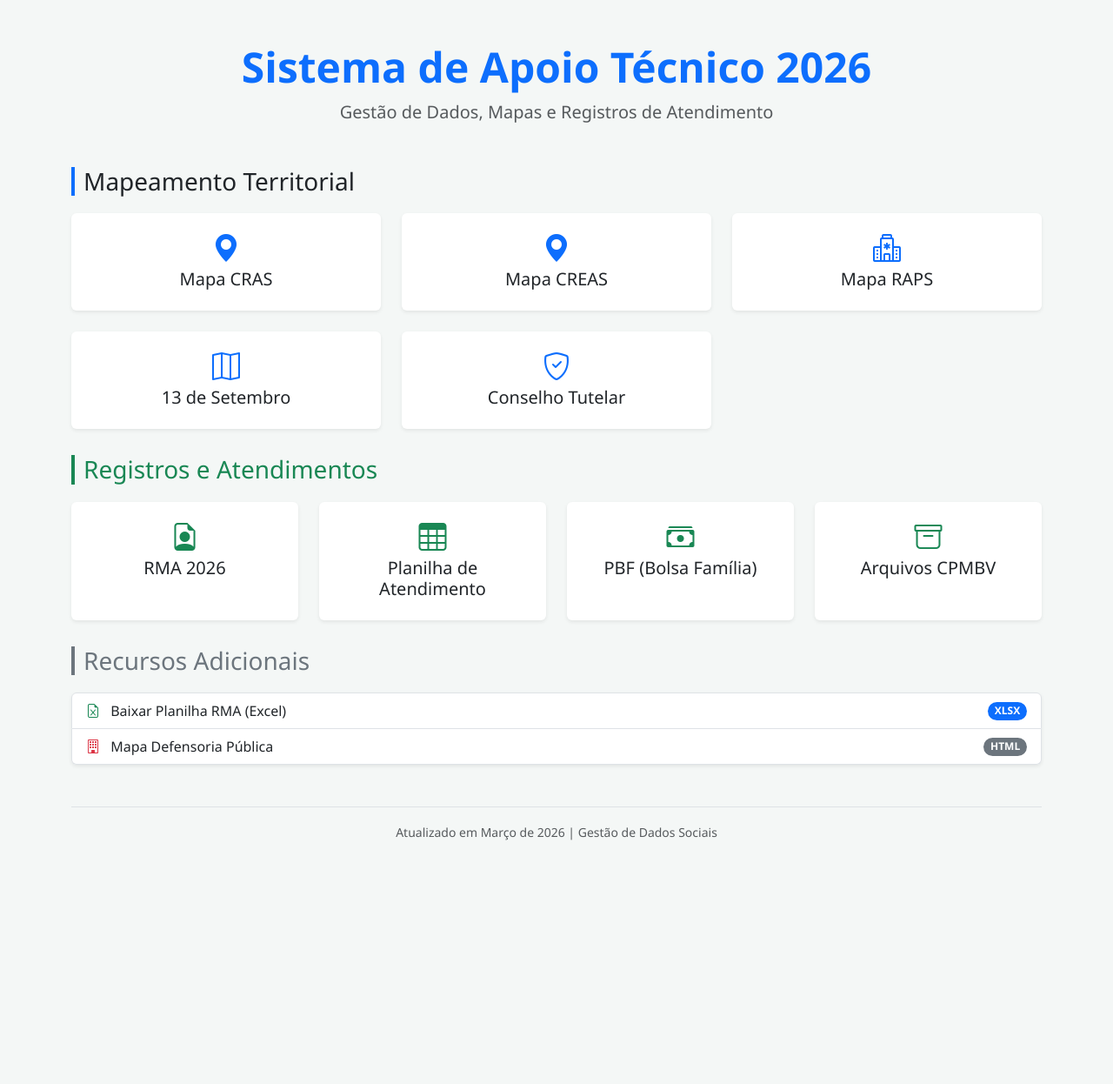
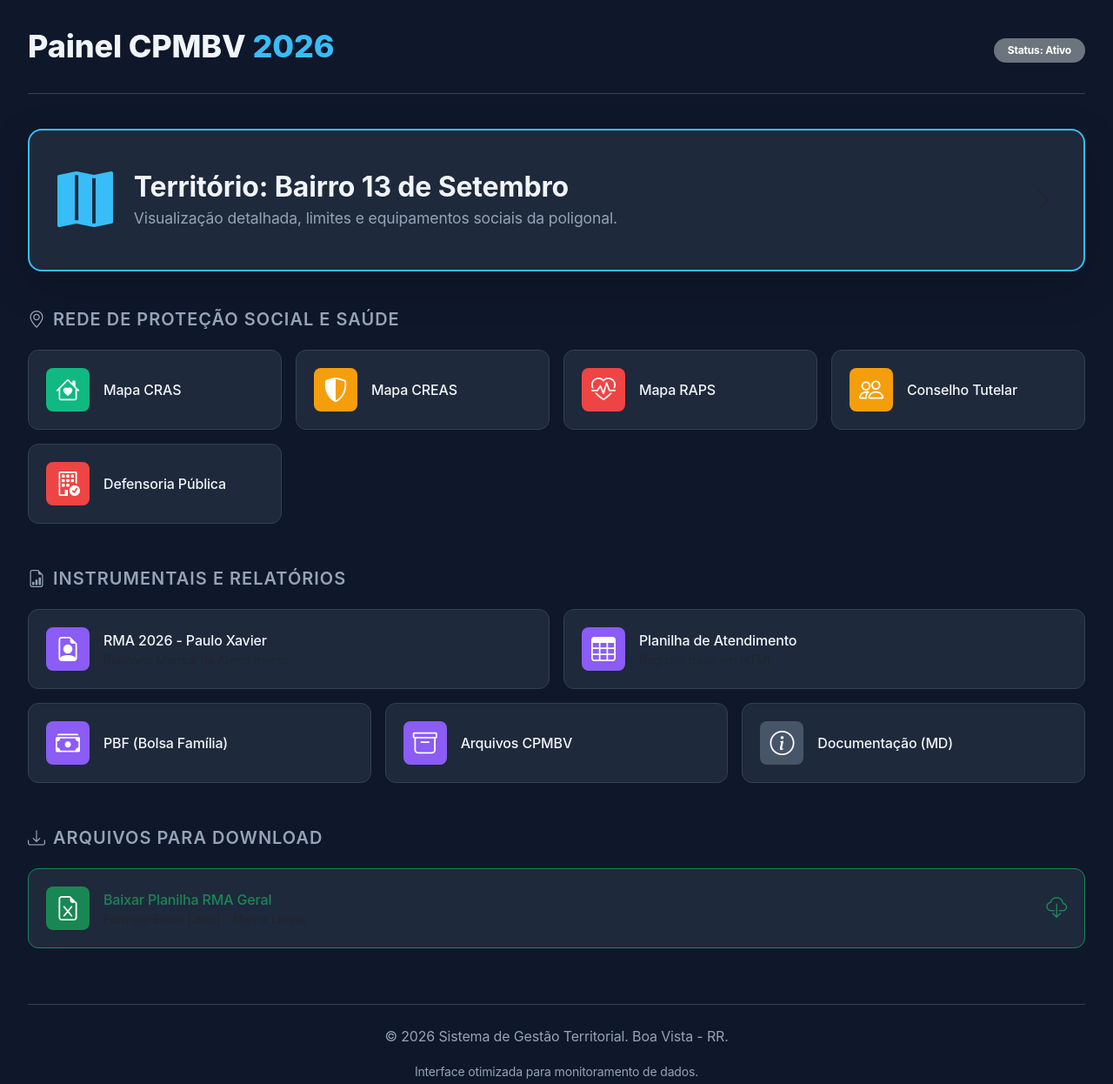
Before and after one commit to CRASTecnus/Painel-de-Atendimento-Equipe-Volante-, a plain HTML site: page index.html in a window 1280 px wide. Shown: the whole page at 87% size. Before the commit the page ends 1016 px from the top, so only its background shows below. Drawn offline with nearby package versions, Linux system fonts and the light colour scheme.

Commit message:
Update index.html

```diff
--- a/index.html
+++ b/index.html
@@ -3,126 +3,293 @@
 <head>
     <meta charset="UTF-8">
     <meta name="viewport" content="width=device-width, initial-scale=1.0">
-    <title>Painel de Gestão - CPMBV 2026</title>
-    <link href="https://cdn.jsdelivr.net/npm/bootstrap@5.3.0/dist/css/bootstrap.min.css" rel="stylesheet">
-    <link rel="stylesheet" href="https://cdn.jsdelivr.net/npm/bootstrap-icons@1.11.0/font/bootstrap-icons.css">
+    <title>Painel Territorial - 13 de Setembro | CPMBV 2026</title>
+    <link href="https://cdn.jsdelivr.net/npm/bootstrap@5.3.2/dist/css/bootstrap.min.css" rel="stylesheet">
+    <link rel="stylesheet" href="https://cdn.jsdelivr.net/npm/bootstrap-icons@1.11.2/font/bootstrap-icons.min.css">
     <style>
-        body { background-color: #f4f7f6; font-family: 'Segoe UI', Tahoma, Geneva, Verdana, sans-serif; }
-        .card-link { transition: transform 0.2s; text-decoration: none; color: inherit; }
-        .card-link:hover { transform: translateY(-5px); }
-        .icon-box { font-size: 2rem; color: #0d6efd; margin-bottom: 1rem; }
-        .category-title { border-left: 4px solid #0d6efd; padding-left: 10px; margin-bottom: 20px; margin-top: 30px; }
+        :root {
+            --bg-panel: #1e293b; /* Slate 800 */
+            --bg-body: #0f172a;  /* Slate 900 */
+            --text-main: #f1f5f9;
+            --text-muted: #94a3b8;
+            --accent: #38bdf8;   /* Sky 400 */
+            --accent-hover: #7dd3fc;
+            --card-cras: #10b981; /* Emerald 500 */
+            --card-creas: #f59e0b; /* Amber 500 */
+            --card-saude: #ef4444; /* Red 500 */
+            --card-doc: #8b5cf6;   /* Violet 500 */
+        }
+
+        body {
+            background-color: var(--bg-body);
+            color: var(--text-main);
+            font-family: 'Inter', system-ui, -apple-system, sans-serif;
+            letter-spacing: -0.01em;
+        }
+
+        .dashboard-container {
+            max-width: 1400px;
+            margin: 0 auto;
+            padding: 2rem;
+        }
+
+        /* Header */
+        header {
+            border-bottom: 1px solid #334155;
+            padding-bottom: 1.5rem;
+            margin-bottom: 2.5rem;
+        }
+
+        h1.main-title {
+            font-size: 2.25rem;
+            font-weight: 800;
+            color: var(--text-main);
+        }
+
+        h1.main-title span {
+            color: var(--accent);
+        }
+
+        /* Card Destaque: Território */
+        .territory-hero {
+            background-color: var(--bg-panel);
+            border: 2px solid var(--accent);
+            border-radius: 1rem;
+            padding: 2rem;
+            transition: all 0.3s ease;
+            text-decoration: none;
+            display: flex;
+            align-items: center;
+            gap: 1.5rem;
+            margin-bottom: 2.5rem;
+        }
+
+        .territory-hero:hover {
+            transform: translateY(-5px);
+            box-shadow: 0 10px 15px -3px rgba(56, 189, 248, 0.2);
+            border-color: var(--accent-hover);
+        }
+
+        .territory-icon {
+            font-size: 4rem;
+            color: var(--accent);
+        }
+
+        .territory-info h2 {
+            font-weight: 700;
+            color: var(--text-main);
+            margin-bottom: 0.25rem;
+        }
+
+        .territory-info p {
+            color: var(--text-muted);
+            margin: 0;
+            font-size: 1.1rem;
+        }
+
+        /* Seções de Grade */
+        .section-title {
+            font-size: 1.25rem;
+            font-weight: 600;
+            color: var(--text-muted);
+            text-transform: uppercase;
+            letter-spacing: 0.05em;
+            margin-bottom: 1.25rem;
+            display: flex;
+            align-items: center;
+            gap: 0.5rem;
+        }
+
+        /* Cards Gerais */
+        .stat-card {
+            background-color: var(--bg-panel);
+            border: 1px solid #334155;
+            border-radius: 0.75rem;
+            padding: 1.25rem;
+            transition: all 0.2s ease;
+            text-decoration: none;
+            display: flex;
+            align-items: center;
+            gap: 1rem;
+            height: 100%;
+        }
+
+        .stat-card:hover {
+            background-color: #2d3748;
+            border-color: #475569;
+            transform: translateY(-2px);
+        }
+
+        .stat-icon {
+            font-size: 1.75rem;
+            width: 50px;
+            height: 50px;
+            display: flex;
+            align-items: center;
+            justify-content: center;
+            border-radius: 0.5rem;
+            color: #fff;
+        }
+
+        .stat-label {
+            color: var(--text-main);
+            font-weight: 500;
+            font-size: 1rem;
+            margin: 0;
+        }
+
+        /* Cores dos Ícones */
+        .bg-cras { background-color: var(--card-cras); }
+        .bg-creas { background-color: var(--card-creas); }
+        .bg-saude { background-color: var(--card-saude); }
+        .bg-doc { background-color: var(--card-doc); }
+        .bg-download { background-color: #475569; }
+
+        /* Footer */
+        footer {
+            margin-top: 4rem;
+            padding-top: 1.5rem;
+            border-top: 1px solid #334155;
+            text-align: center;
+            color: var(--text-muted);
+        }
+
+        /* Ajustes Responsivos */
+        @media (max-width: 768px) {
+            .dashboard-container { padding: 1rem; }
+            .territory-hero { flex-direction: column; text-align: center; padding: 1.5rem; }
+            .territory-icon { font-size: 3rem; }
+            h1.main-title { font-size: 1.75rem; }
+        }
     </style>
 </head>
 <body>
 
-<div class="container py-5">
-    <header class="text-center mb-5">
-        <h1 class="display-5 fw-bold text-primary">Sistema de Apoio Técnico 2026</h1>
-        <p class="lead text-muted">Gestão de Dados, Mapas e Registros de Atendimento</p>
+<div class="dashboard-container">
+    <header class="d-flex justify-content-between align-items-center flex-wrap gap-2">
+        <h1 class="main-title">Painel CPMBV <span>2026</span></h1>
+        <span class="badge bg-secondary px-3 py-2 rounded-pill">Status: Ativo</span>
     </header>
 
-    <h3 class="category-title">Mapeamento Territorial</h3>
-    <div class="row g-4">
-        <div class="col-md-4 col-sm-6">
-            <a href="Mapa_CRAS.html" class="card card-link h-100 shadow-sm border-0">
-                <div class="card-body text-center">
-                    <i class="bi bi-geo-alt-fill icon-box"></i>
-                    <h5 class="card-title">Mapa CRAS</h5>
+    <a href="Territorio_13_Setembro.html" class="territory-hero shadow-lg">
+        <div class="territory-icon">
+            <i class="bi bi-map-fill"></i>
+        </div>
+        <div class="territory-info">
+            <h2>Território: Bairro 13 de Setembro</h2>
+            <p>Visualização detalhada, limites e equipamentos sociais da poligonal.</p>
+        </div>
+        <div class="ms-auto text-end d-none d-md-block">
+            <i class="bi bi-chevron-right text-muted fs-3"></i>
         </div>
     </a>
+
+    <div class="mb-5">
+        <div class="section-title">
+            <i class="bi bi-geo-alt"></i> Rede de Proteção Social e Saúde
         </div>
-        <div class="col-md-4 col-sm-6">
-            <a href="Mapa_CREAS.html" class="card card-link h-100 shadow-sm border-0">
-                <div class="card-body text-center">
-                    <i class="bi bi-geo-alt-fill icon-box"></i>
-                    <h5 class="card-title">Mapa CREAS</h5>
-                </div>
+        <div class="row g-3">
+            <div class="col-6 col-md-4 col-lg-3">
+                <a href="Mapa_CRAS.html" class="stat-card">
+                    <div class="stat-icon bg-cras"><i class="bi bi-house-heart"></i></div>
+                    <p class="stat-label">Mapa CRAS</p>
                 </a>
             </div>
-        <div class="col-md-4 col-sm-6">
-            <a href="Mapa_RAPS.html" class="card card-link h-100 shadow-sm border-0">
-                <div class="card-body text-center">
-                    <i class="bi bi-hospital icon-box"></i>
-                    <h5 class="card-title">Mapa RAPS</h5>
-                </div>
+            <div class="col-6 col-md-4 col-lg-3">
+                <a href="Mapa_CREAS.html" class="stat-card">
+                    <div class="stat-icon bg-creas"><i class="bi bi-shield-shaded"></i></div>
+                    <p class="stat-label">Mapa CREAS</p>
                 </a>
             </div>
-        <div class="col-md-4 col-sm-6">
-            <a href="Territorio_13_Setembro.html" class="card card-link h-100 shadow-sm border-0">
-                <div class="card-body text-center">
-                    <i class="bi bi-map icon-box"></i>
-                    <h5 class="card-title">13 de Setembro</h5>
-                </div>
+            <div class="col-6 col-md-4 col-lg-3">
+                <a href="Mapa_RAPS.html" class="stat-card">
+                    <div class="stat-icon bg-saude"><i class="bi bi-heart-pulse"></i></div>
+                    <p class="stat-label">Mapa RAPS</p>
                 </a>
             </div>
-        <div class="col-md-4 col-sm-6">
-            <a href="Mapa_Conselho Tutelar.html" class="card card-link h-100 shadow-sm border-0">
-                <div class="card-body text-center">
-                    <i class="bi bi-shield-check icon-box"></i>
-                    <h5 class="card-title">Conselho Tutelar</h5>
-                </div>
+            <div class="col-6 col-md-4 col-lg-3">
+                <a href="Mapa_Conselho Tutelar.html" class="stat-card">
+                    <div class="stat-icon bg-creas"><i class="bi bi-people"></i></div>
+                    <p class="stat-label">Conselho Tutelar</p>
                 </a>
             </div>
-    </div>
-
-    <h3 class="category-title text-success" style="border-left-color: #198754;">Registros e Atendimentos</h3>
-    <div class="row g-4">
-        <div class="col-md-6 col-lg-3">
-            <a href="RMA_Paulo Xavier_2026.html" class="card card-link h-100 shadow-sm border-0">
-                <div class="card-body text-center">
-                    <i class="bi bi-file-earmark-person icon-box text-success"></i>
-                    <h5 class="card-title">RMA 2026</h5>
-                </div>
-            </a>
-        </div>
-        <div class="col-md-6 col-lg-3">
-            <a href="Registro de Atendimento (Planilha).html" class="card card-link h-100 shadow-sm border-0">
-                <div class="card-body text-center">
-                    <i class="bi bi-table icon-box text-success"></i>
-                    <h5 class="card-title">Planilha de Atendimento</h5>
-                </div>
-            </a>
-        </div>
-        <div class="col-md-6 col-lg-3">
-            <a href="PBF.HTML" class="card card-link h-100 shadow-sm border-0">
-                <div class="card-body text-center">
-                    <i class="bi bi-cash-stack icon-box text-success"></i>
-                    <h5 class="card-title">PBF (Bolsa Família)</h5>
-                </div>
-            </a>
-        </div>
-        <div class="col-md-6 col-lg-3">
-            <a href="CPMBV 2026.HTML" class="card card-link h-100 shadow-sm border-0">
-                <div class="card-body text-center">
-                    <i class="bi bi-archive icon-box text-success"></i>
-                    <h5 class="card-title">Arquivos CPMBV</h5>
-                </div>
-            </a>
-        </div>
-    </div>
-
-    <h3 class="category-title text-secondary" style="border-left-color: #6c757d;">Recursos Adicionais</h3>
-    <div class="row">
-        <div class="col-12">
-            <div class="list-group shadow-sm">
-                <a href="RMA - Geral - Limpo.xlsx" class="list-group-item list-group-item-action d-flex justify-content-between align-items-center">
-                    <span><i class="bi bi-file-earmark-excel me-2 text-success"></i> Baixar Planilha RMA (Excel)</span>
-                    <span class="badge bg-primary rounded-pill">XLSX</span>
-                </a>
-                <a href="Mapa_Defensoria.html" class="list-group-item list-group-item-action d-flex justify-content-between align-items-center">
-                    <span><i class="bi bi-building me-2 text-danger"></i> Mapa Defensoria Pública</span>
-                    <span class="badge bg-secondary rounded-pill">HTML</span>
+            <div class="col-6 col-md-4 col-lg-3">
+                <a href="Mapa_Defensoria.html" class="stat-card">
+                    <div class="stat-icon bg-saude"><i class="bi bi-building-check"></i></div>
+                    <p class="stat-label">Defensoria Pública</p>
                 </a>
             </div>
         </div>
     </div>
 
-    <footer class="mt-5 text-center text-muted border-top pt-3">
-        <small>Atualizado em Março de 2026 | Gestão de Dados Sociais</small>
+    <div class="mb-5">
+        <div class="section-title">
+            <i class="bi bi-file-earmark-bar-graph"></i> Instrumentais e Relatórios
+        </div>
+        <div class="row g-3">
+            <div class="col-12 col-md-6">
+                <a href="RMA_Paulo Xavier_2026.html" class="stat-card">
+                    <div class="stat-icon bg-doc"><i class="bi bi-file-earmark-person"></i></div>
+                    <div class="d-flex flex-column">
+                        <p class="stat-label">RMA 2026 - Paulo Xavier</p>
+                        <small class="text-muted">Relatório Mensal de Atendimento</small>
+                    </div>
+                </a>
+            </div>
+            <div class="col-12 col-md-6">
+                <a href="Registro de Atendimento (Planilha).html" class="stat-card">
+                    <div class="stat-icon bg-doc"><i class="bi bi-table"></i></div>
+                    <div class="d-flex flex-column">
+                        <p class="stat-label">Planilha de Atendimento</p>
+                        <small class="text-muted">Registro base em HTML</small>
+                    </div>
+                </a>
+            </div>
+            <div class="col-6 col-md-4">
+                <a href="PBF.HTML" class="stat-card">
+                    <div class="stat-icon bg-doc"><i class="bi bi-cash-stack"></i></div>
+                    <p class="stat-label">PBF (Bolsa Família)</p>
+                </a>
+            </div>
+            <div class="col-6 col-md-4">
+                <a href="CPMBV 2026.HTML" class="stat-card">
+                    <div class="stat-icon bg-doc"><i class="bi bi-archive"></i></div>
+                    <p class="stat-label">Arquivos CPMBV</p>
+                </a>
+            </div>
+            <div class="col-6 col-md-4">
+                <a href="README.md" class="stat-card">
+                    <div class="stat-icon bg-download"><i class="bi bi-info-circle"></i></div>
+                    <p class="stat-label">Documentação (MD)</p>
+                </a>
+            </div>
+        </div>
+    </div>
+
+    <div>
+        <div class="section-title">
+            <i class="bi bi-download"></i> Arquivos para Download
+        </div>
+        <div class="row">
+            <div class="col-12">
+                <a href="RMA - Geral - Limpo.xlsx" class="stat-card justify-content-start border-success">
+                    <div class="stat-icon bg-success"><i class="bi bi-file-earmark-excel"></i></div>
+                    <div class="d-flex flex-column">
+                        <p class="stat-label text-success">Baixar Planilha RMA Geral</p>
+                        <small class="text-muted">Formato Excel (.xlsx) - Matriz Limpa</small>
+                    </div>
+                    <i class="bi bi-cloud-download ms-auto fs-4 text-success"></i>
+                </a>
+            </div>
+        </div>
+    </div>
+
+    <footer>
+        <p>&copy; 2026 Sistema de Gestão Territorial. Boa Vista - RR.</p>
+        <small>Interface otimizada para monitoramento de dados.</small>
     </footer>
 </div>
 
-<script src="https://cdn.jsdelivr.net/npm/bootstrap@5.3.0/dist/js/bootstrap.bundle.min.js"></script>
+<script src="https://cdn.jsdelivr.net/npm/bootstrap@5.3.2/dist/js/bootstrap.bundle.min.js"></script>
 </body>
 </html>
```
Lines whose indentation alone changed are shown as unchanged.
